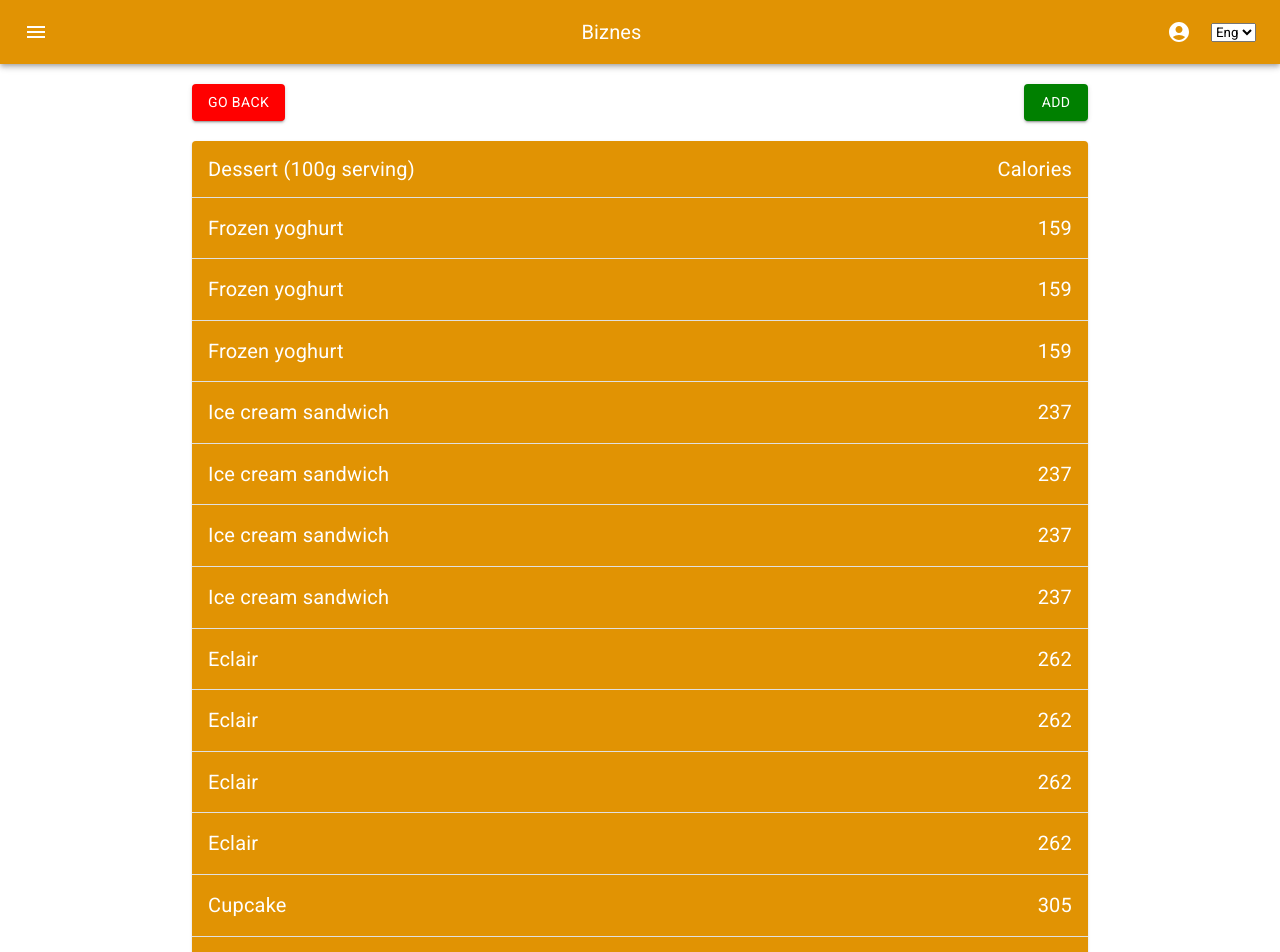
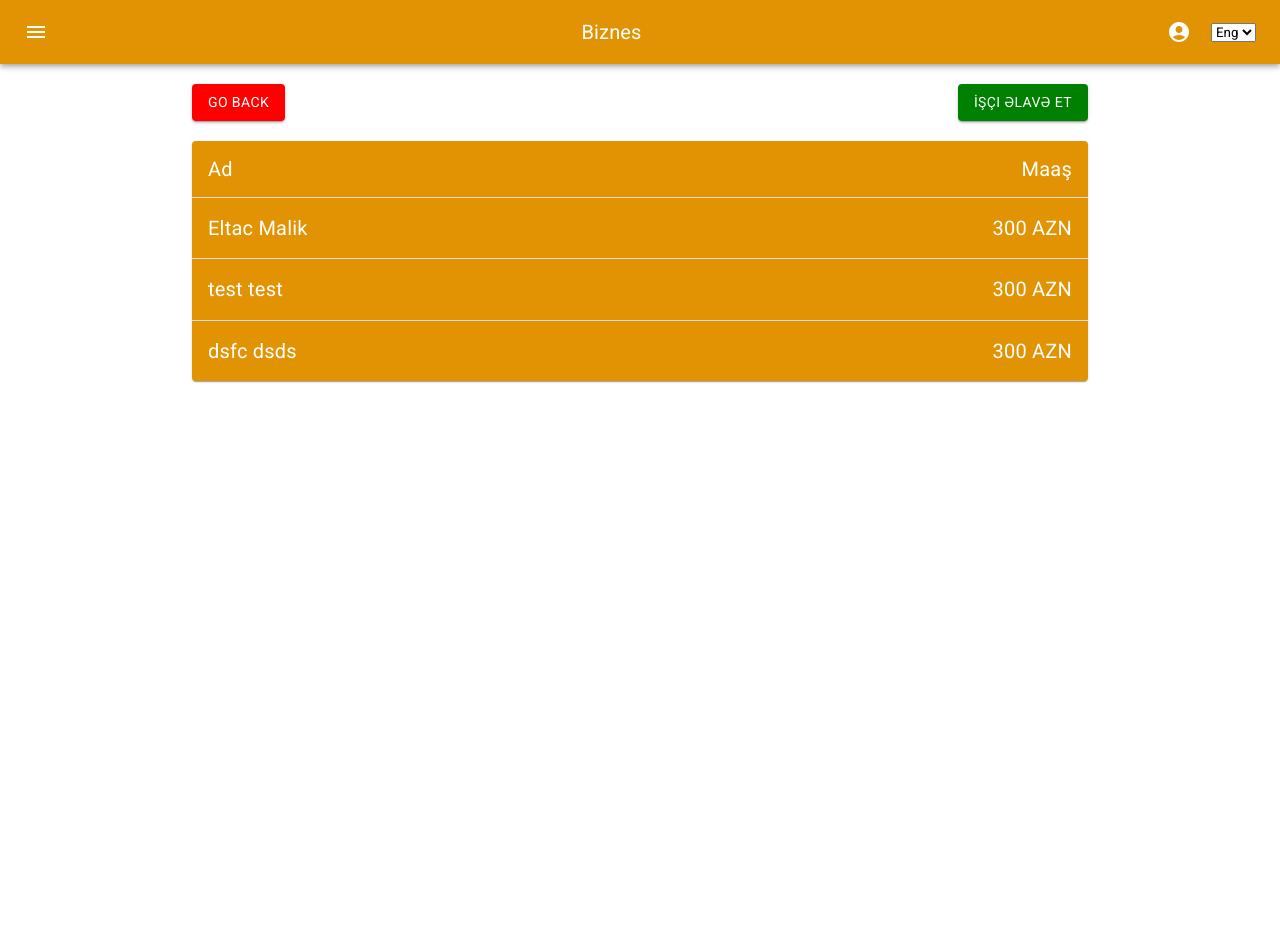
Before and after one commit to eltac-malik/bms, a React (Create React App) app: page /employeer in a window 1280 px wide. Shown: the top 952 px of the page. After the commit the page ends 800 px from the top, so only its background shows below. Built offline with nearby package versions, Linux system fonts and the light colour scheme; data requests are answered from the project's data file.

Commit message:
feature/SingleEmployee

```diff
--- a/db/db.json
+++ b/db/db.json
@@ -12,5 +12,43 @@
       "count": 2,
       "price": 1
     }
+  ],
+  "employeers":[
+    {
+      "id":"1",
+      "name":"Eltac",
+      "surname":"Malik",
+      "age":22,
+      "identity":"16416464",
+      "location":"Baku",
+      "phone":"+994508253434",
+      "extra_phone":"+004503421223",
+      "category":"cashier",
+      "salary":"300"
+    },
+    {
+      "id":"2",
+      "name":"test",
+      "surname":"test",
+      "age":22,
+      "identity":"16416464",
+      "location":"Baku",
+      "phone":"+994508253434",
+      "extra_phone":"+004503421223",
+      "category":"cashier",
+      "salary":"300"
+    },
+    {
+      "id":"3",
+      "name":"dsfc",
+      "surname":"dsds",
+      "age":22,
+      "identity":"16416464",
+      "location":"Baku",
+      "phone":"+994508253434",
+      "extra_phone":"+004503421223",
+      "category":"cashier",
+      "salary":"300"
+    }
   ]
 }
--- a/src/App.css
+++ b/src/App.css
@@ -79,6 +79,16 @@
   font-size: 20px !important;
   font-family: 'Roboto', sans-serif !important;
 }
+.link
+{
+  width: 100% !important;
+  height: 100% !important;
+  display: flex;
+  align-items: center;
+  color: white !important;
+  justify-content: space-between;
+}
+
 
 @keyframes App-logo-spin {
   from {
@@ -99,6 +109,4 @@
   {
     width: 90%;
   }
-
-
 }
--- a/src/views/Employeer/Employeer.css
+++ b/src/views/Employeer/Employeer.css
@@ -12,3 +12,8 @@
     width: 90% !important;
     margin: 10px 0 !important;
 }
+
+.mapped-row
+{
+    width: 100% !important;
+}
--- a/src/views/Employeer/SingleEmployee.jsx
+++ b/src/views/Employeer/SingleEmployee.jsx
@@ -1,8 +1,10 @@
 import React from 'react'
+import {useParams} from 'react-router-dom'
 
 function SingleEmployee() {
+  const {id} = useParams()
   return (
-    <div>SingleEmployee</div>
+    <div>SingleEmployee {id}</div>
   )
 }
 
--- a/src/views/Employeer/index.jsx
+++ b/src/views/Employeer/index.jsx
@@ -10,86 +10,44 @@ import Button from '@mui/material/Button';
 import Paper from '@mui/material/Paper';
 import {useNavigate} from 'react-router-dom'
 import EmpModal from 'views/components/Modals/EmpModal'
+import {Link} from 'react-router-dom'
+import {useQuery} from 'react-query'
+import {getAxios} from 'common/axios'
 
-function createData(name, calories, fat, carbs, protein) {
-  return { name, calories, fat, carbs, protein };
-}
-
-const rows = [
-  createData('Frozen yoghurt', 159, 6.0, 24, 4.0),
-  createData('Frozen yoghurt', 159, 6.0, 24, 4.0),
-  createData('Frozen yoghurt', 159, 6.0, 24, 4.0),
-  createData('Ice cream sandwich', 237, 9.0, 37, 4.3),
-  createData('Ice cream sandwich', 237, 9.0, 37, 4.3),
-  createData('Ice cream sandwich', 237, 9.0, 37, 4.3),
-  createData('Ice cream sandwich', 237, 9.0, 37, 4.3),
-  createData('Eclair', 262, 16.0, 24, 6.0),
-  createData('Eclair', 262, 16.0, 24, 6.0),
-  createData('Eclair', 262, 16.0, 24, 6.0),
-  createData('Eclair', 262, 16.0, 24, 6.0),
-  createData('Cupcake', 305, 3.7, 67, 4.3),
-  createData('Cupcake', 305, 3.7, 67, 4.3),
-  createData('Cupcake', 305, 3.7, 67, 4.3),
-  createData('Cupcake', 305, 3.7, 67, 4.3),
-  createData('Gingerbread', 356, 16.0, 49, 3.9),
-  createData('Gingerbread', 356, 16.0, 49, 3.9),
-  createData('Gingerbread', 356, 16.0, 49, 3.9),
-  createData('Gingerbread', 356, 16.0, 49, 3.9),
-  createData('Gingerbread', 356, 16.0, 49, 3.9),
-  createData('Gingerbread', 356, 16.0, 49, 3.9),
-  createData('Frozen yoghurt', 159, 6.0, 24, 4.0),
-  createData('Frozen yoghurt', 159, 6.0, 24, 4.0),
-  createData('Ice cream sandwich', 237, 9.0, 37, 4.3),
-  createData('Ice cream sandwich', 237, 9.0, 37, 4.3),
-  createData('Ice cream sandwich', 237, 9.0, 37, 4.3),
-  createData('Ice cream sandwich', 237, 9.0, 37, 4.3),
-  createData('Eclair', 262, 16.0, 24, 6.0),
-  createData('Eclair', 262, 16.0, 24, 6.0),
-  createData('Eclair', 262, 16.0, 24, 6.0),
-  createData('Eclair', 262, 16.0, 24, 6.0),
-  createData('Cupcake', 305, 3.7, 67, 4.3),
-  createData('Cupcake', 305, 3.7, 67, 4.3),
-  createData('Cupcake', 305, 3.7, 67, 4.3),
-  createData('Cupcake', 305, 3.7, 67, 4.3),
-  createData('Gingerbread', 356, 16.0, 49, 3.9),
-  createData('Gingerbread', 356, 16.0, 49, 3.9),
-  createData('Gingerbread', 356, 16.0, 49, 3.9),
-  createData('Gingerbread', 356, 16.0, 49, 3.9),
-  createData('Gingerbread', 356, 16.0, 49, 3.9),
-  createData('Gingerbread', 356, 16.0, 49, 3.9),
-  createData('Gingerbread', 356, 16.0, 49, 3.9),
-];
 
 export default function BasicTable() {
   const [open, setOpen] = React.useState(false);
+  const {isLoading,data} = useQuery("Employeers",()=> getAxios("employeers"))
+  const navigate = useNavigate()
 
-  const navigate = useNavigate()
+  if (isLoading) {
+    return "waiting..."
+  }
 
   return (
     <div className='employee-table'>
     <div className="operation">
     <Button className='button-mui return' variant="contained" onClick={()=> navigate(-1)}>Go Back</Button>
-    <Button className='button-mui add-employee' variant="contained" onClick={()=> setOpen(true)}>Add</Button>
+    <Button className='button-mui add-employee' variant="contained" onClick={()=> setOpen(true)}>İşçi əlavə et</Button>
     </div>
     <EmpModal open={open} setOpen={setOpen}/>
     <TableContainer className='emp-table' component={Paper}>
       <Table aria-label="simple table">
         <TableHead>
           <TableRow>
-            <TableCell className='simple-table'>Dessert (100g serving)</TableCell>
-            <TableCell className='simple-table' align="right">Calories</TableCell>
+            <TableCell className='simple-table'>Ad</TableCell>
+            <TableCell className='simple-table' align="right">Maaş</TableCell>
           </TableRow>
         </TableHead>
         <TableBody>
-          {rows.map((row) => (
-            <TableRow
-              key={row.name}
-              sx={{ '&:last-child td, &:last-child th': { border: 0 } }}
-            >
-              <TableCell className='simple-table' component="th" scope="row">
-                {row.name}
+          {data.map((e) => (
+            <TableRow sx={{ '&:last-child td, &:last-child th': { border: 0 } }} key={e.id} className='mapped-row'>
+              <TableCell className='simple-table' component="td" scope="row" colSpan={2}>
+                  <Link to={`/employeer/${e.id}`} className='link'>
+                    <div style={{display:"inline-block"}}>{e.name} {e.surname}</div>
+                  <div style={{display:"inline-block"}}>{e.salary} AZN</div>
+                </Link>
               </TableCell>
-              <TableCell className='simple-table' align="right">{row.calories}</TableCell>
             </TableRow>
           ))}
         </TableBody>
--- a/src/views/components/Stepper/Step.js
+++ b/src/views/components/Stepper/Step.js
@@ -29,11 +29,11 @@ function Step() {
         onClick={()=>dispatch(setActiveStep(activeStep - 1))}
         sx={{ mr: 1 }}
       >
-        Back
+        Geri
       </Button>
 
       <Button type="submit">
-        {activeStep === steps.length - 1 ? "Finish" : "Next"}
+        {activeStep === steps.length - 1 ? "Tamamla" : "İrəli"}
       </Button>
     </div>
   );
```
